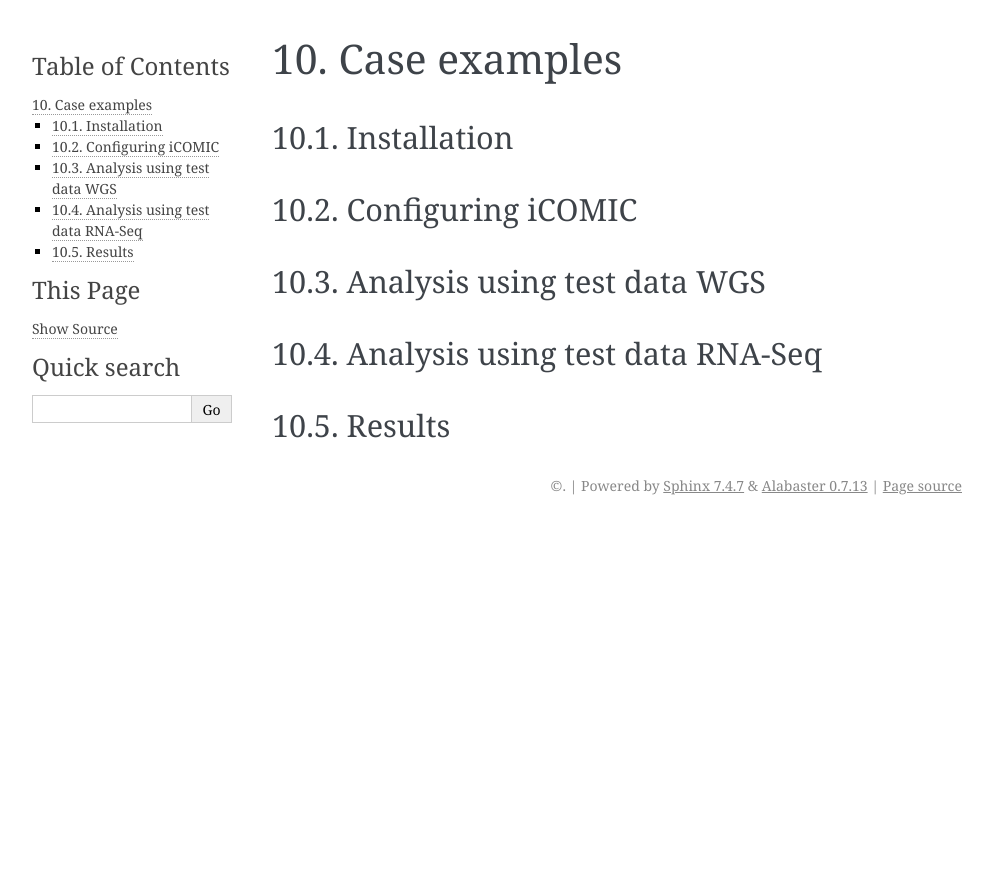
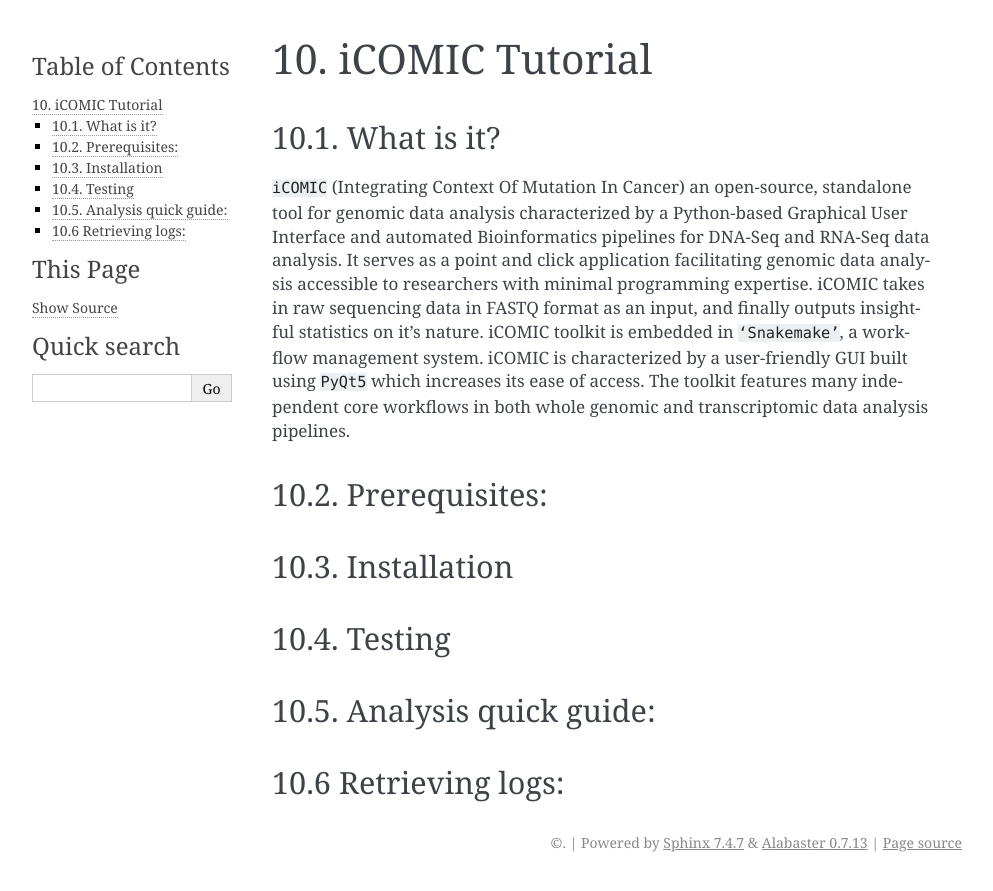
Before and after one commit to anjanaanilkumar1289/iCOMIC_doc, a Sphinx documentation site: the page built from docs/case.md, in a window 1280 px wide. Shown: the top 891 px of the page, without its empty margins (148-1141 px from the left). Built offline with Sphinx 7.4.7, drawn with Linux system fonts in a browser that asks for light colours.

Commit message:
Update case.md

```diff
--- a/docs/case.md
+++ b/docs/case.md
@@ -1,11 +1,15 @@
-## 10. Case examples
+## 10. iCOMIC Tutorial
 
-#### 10.1. Installation
+#### 10.1. What is it?
+`iCOMIC` (Integrating Context Of Mutation In Cancer) an open-source, standalone tool for genomic data analysis characterized by a Python-based Graphical User Interface and automated Bioinformatics pipelines for DNA-Seq and RNA-Seq data analysis. It serves as a point and click application facilitating genomic data analysis accessible to researchers with minimal programming expertise. iCOMIC takes in raw sequencing data in FASTQ format as an input, and finally outputs insightful statistics on it’s nature. iCOMIC toolkit is embedded in `‘Snakemake’`, a workflow management system. iCOMIC is characterized by a user-friendly GUI built using `PyQt5` which increases its ease of access. The toolkit features many independent core workflows in both whole genomic and transcriptomic data analysis pipelines.
 
-#### 10.2. Configuring iCOMIC
+#### 10.2. Prerequisites:
 
-#### 10.3. Analysis using test data WGS
 
-#### 10.4. Analysis using test data RNA-Seq
+#### 10.3. Installation
 
-#### 10.5. Results
+#### 10.4. Testing
+
+#### 10.5. Analysis quick guide:
+
+#### 10.6 Retrieving logs:
```
